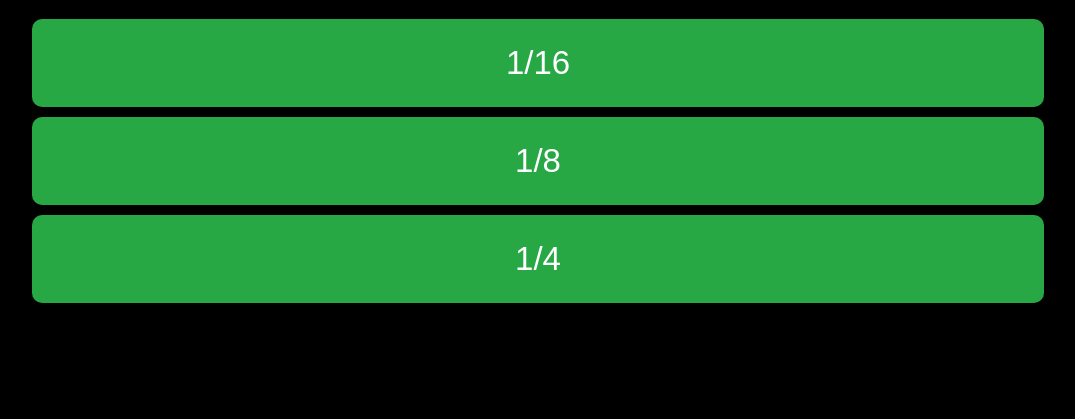
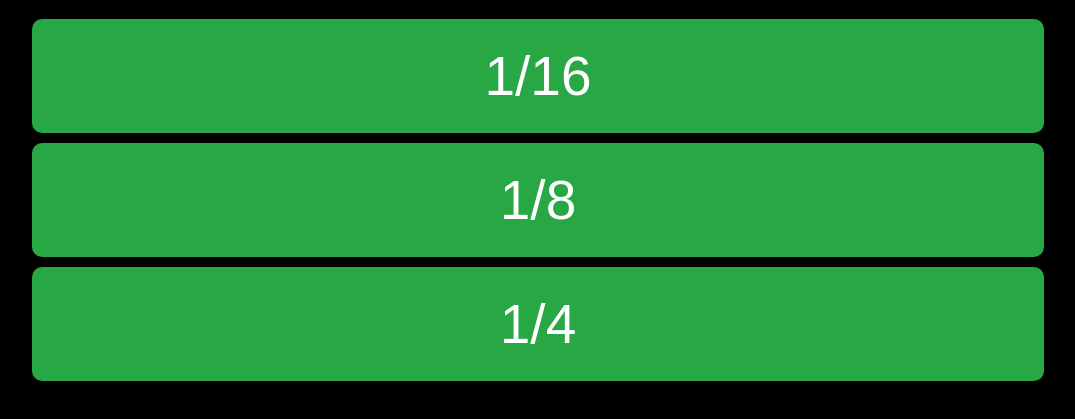
Before and after one commit to mcbane55/eup, a plain HTML site: page index.html in a window 1280 px wide. Shown: the part 61-480 px from the top of the page, without its empty margins (102-1177 px from the left). Drawn offline with Linux system fonts and the light colour scheme.

Commit message:
Update index.html

```diff
--- a/index.html
+++ b/index.html
@@ -19,7 +19,7 @@
             display: block;
             width: 80%;
             padding: 25px;
-            font-size: 33px;
+            font-size: 55px;
             margin: 10px auto;
             background-color: #28a745;
             color: white;
```
